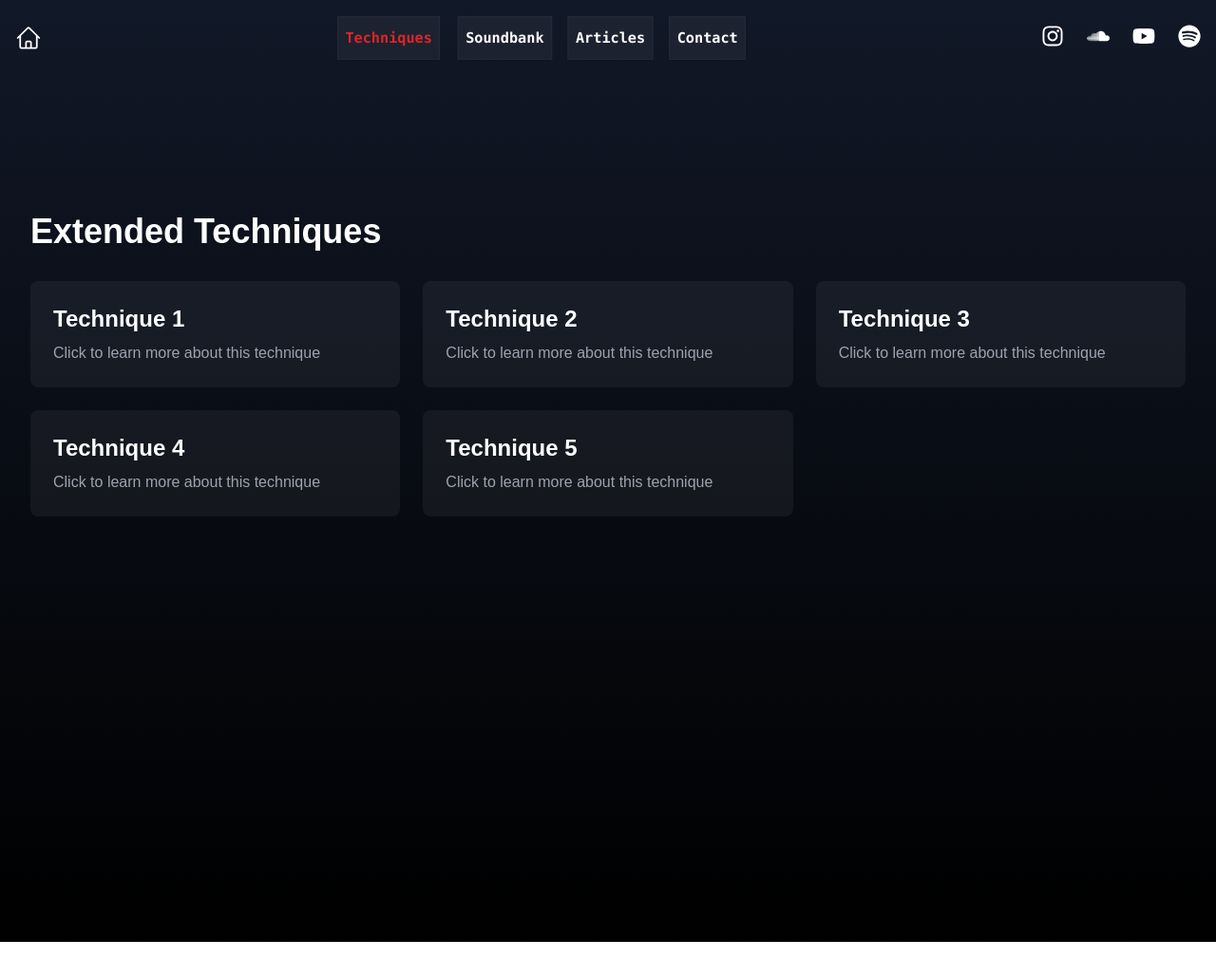
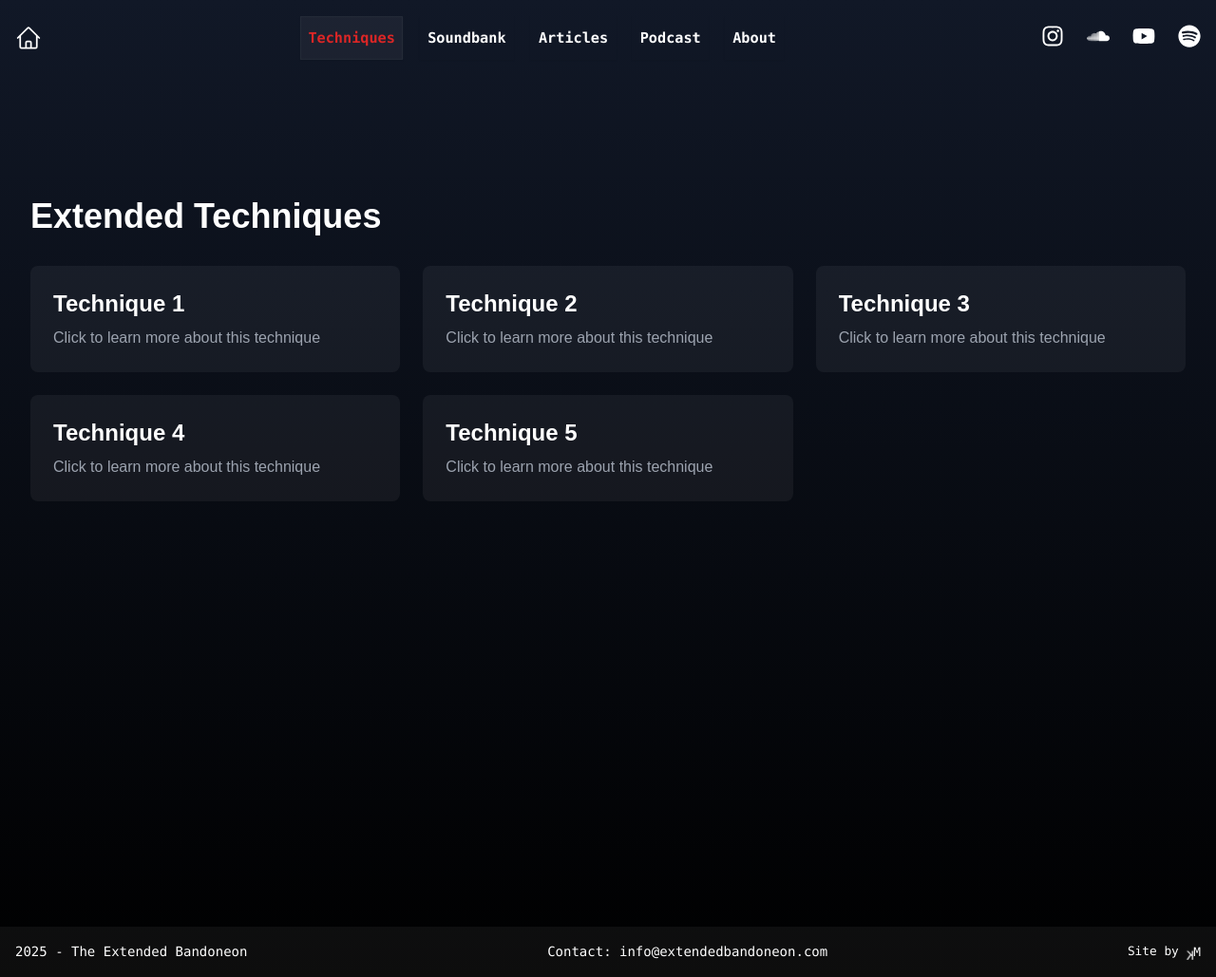
Before and after one commit to manuK1777/extended-bandoneon, a Next.js app: page /techniques in a window 1280 px wide. Shown: the whole page at 95% size. Before the commit the page ends 992 px from the top, so only its background shows below. Built offline with nearby package versions, Linux system fonts and the light colour scheme.

Commit message:
Create footer, fix styles of header and navBar

```diff
--- a/app/(with-header)/layout.tsx
+++ b/app/(with-header)/layout.tsx
@@ -1,4 +1,5 @@
 import Header from "@/components/layout/Header";
+import Footer from "@/components/layout/Footer";
 
 export default function WithHeaderLayout({
   children,
@@ -8,9 +9,10 @@ export default function WithHeaderLayout({
   return (
     <>
       <Header />
-      <main className="pt-24">
+      <main className="pt-20">
         {children}
       </main>
+      <Footer />
     </>
   );
 }
--- a/components/SocialMediaBar.tsx
+++ b/components/SocialMediaBar.tsx
@@ -7,7 +7,6 @@ import {
   faYoutube,
   faSpotify,
 } from "@fortawesome/free-brands-svg-icons";
-import { motion } from "framer-motion";
 
 interface SocialMediaBarProps {
   className?: string;
@@ -17,12 +16,7 @@ const SocialMediaBar = ({ className = "" }: SocialMediaBarProps) => {
   const iconClass = "w-5 h-5 md:w-6 md:h-6 text-white hover:text-red-500 transition-colors duration-300 mt-4 md:mt-0";
 
   return (
-    <motion.div
-      className={`flex gap-4 md:gap-6 ${className}`}
-      initial={{ y: 100, opacity: 0 }}
-      animate={{ y: 0, opacity: 1 }}
-      transition={{ duration: 1, delay: 2}}
-    >
+    <div className={`flex gap-4 md:gap-6 ${className}`}>
       <a
         href="https://instagram.com/your-handle"
         target="_blank"
@@ -40,7 +34,7 @@ const SocialMediaBar = ({ className = "" }: SocialMediaBarProps) => {
         <FontAwesomeIcon icon={faSoundcloud} className={iconClass} />
       </a>
       <a
-        href="https://youtube.com/@your-handle"
+        href="https://youtube.com/your-channel"
         target="_blank"
         rel="noopener noreferrer"
         className="block"
@@ -55,7 +49,7 @@ const SocialMediaBar = ({ className = "" }: SocialMediaBarProps) => {
       >
         <FontAwesomeIcon icon={faSpotify} className={iconClass} />
       </a>
-    </motion.div>
+    </div>
   );
 };
 
--- a/components/buttons/NavButton.tsx
+++ b/components/buttons/NavButton.tsx
@@ -20,10 +20,11 @@ export default function NavButton({
   const href = `/${name.toLowerCase()}`;
   const pathname = usePathname();
   const isActive = pathname === href;
+  const isHome = pathname === '/';
 
-  const baseClasses = "btn bg-white/5 border-white/5 font-body px-2 transition-colors duration-200 text-sm sm:text-base rounded-none w-full";
+  const baseClasses = `btn font-body px-2 transition-colors duration-200 text-sm sm:text-base rounded-none w-full ${isHome ? 'bg-white/5' : ''}`;
   const colorClasses = isActive
-    ? "text-red-600  hover:bg-transparent hover:border-transparent"
+    ? "text-red-600 bg-white/5 border-white/5 hover:bg-transparent hover:border-transparent"
     : "text-white bg-transparent border-transparent hover:bg-yellow-200 hover:text-red-500";
 
   return (
--- /dev/null
+++ b/components/layout/Footer.tsx
@@ -0,0 +1,31 @@
+import Link from 'next/link';
+
+export default function Footer() {
+  return (
+    <footer className="w-full py-4 px-4 mt-auto bg-white/5">
+      <div className="max-w-7xl mx-auto flex flex-col md:flex-row justify-between items-center text-sm font-body">
+        <div className="mb-2 md:mb-0">
+          {new Date().getFullYear()} - The Extended Bandoneon
+        </div>
+        <div className="mb-2 md:mb-0">
+          <a
+            href="mailto:info@extendedbandoneon.com"
+            className="hover:text-red-600 transition-colors duration-200"
+          >
+            Contact: info@extendedbandoneon.com
+          </a>
+        </div>
+        <div className='text-[0.8rem]'>
+          Site by{' '}
+          <Link
+            href="/"
+            className="hover:text-red-600 transition-colors duration-200"
+          >
+            <span className="inline-block [transform:rotateY(180deg)_translateY(0.3rem)]">K</span><span className="align-middle">M</span>
+
+          </Link>
+        </div>
+      </div>
+    </footer>
+  );
+}
--- a/constants/navigation.ts
+++ b/constants/navigation.ts
@@ -7,5 +7,6 @@ export const navItems: NavItem[] = [
   { name: "Techniques", delay: 2 },
   { name: "Soundbank", delay: 2.4 },
   { name: "Articles", delay: 2.8 },
-  { name: "Contact", delay: 3.2 },
+  { name: "Podcast", delay: 3.2 },
+  { name: "About", delay: 3.6 }
 ];
```
